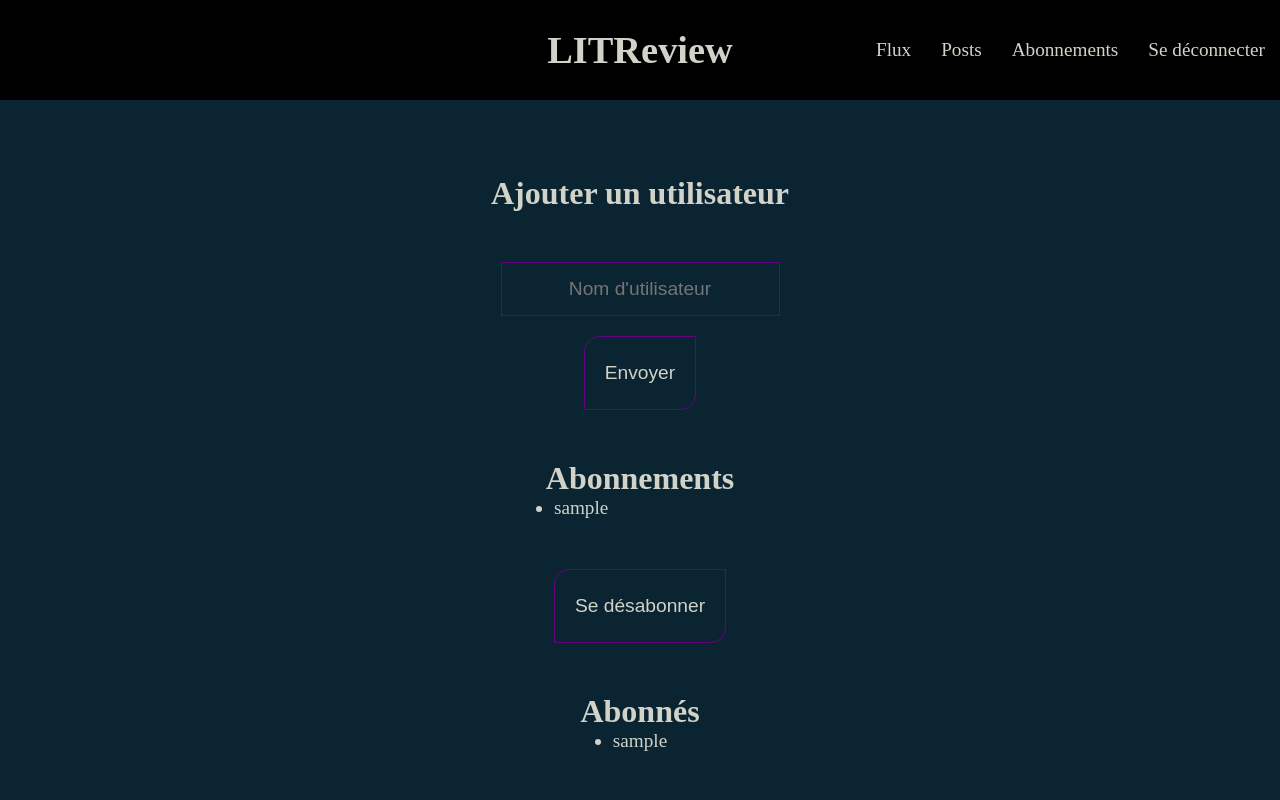
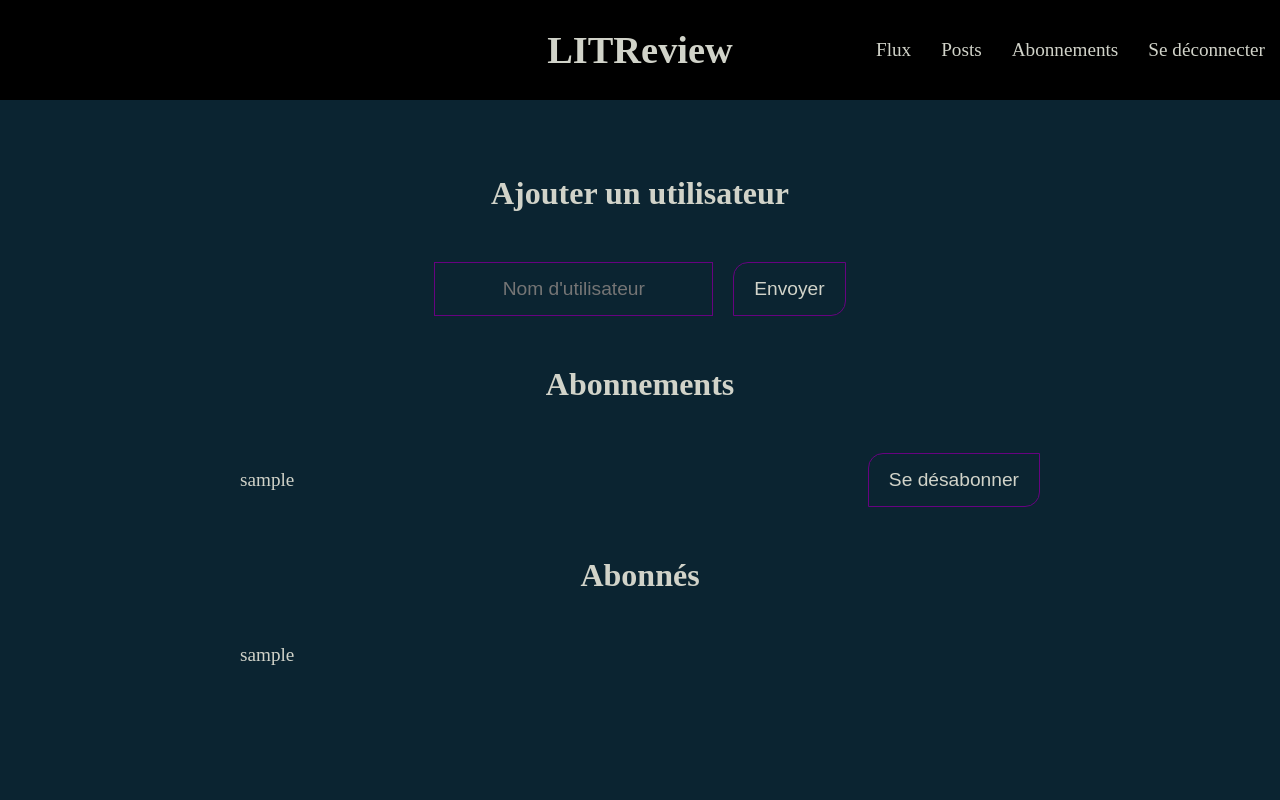
Before and after one commit to DaGuinci/litRevu, a Django app: page /subscribes/ in a window 1280 px wide. Run offline with Django 4.2, Linux system fonts and the light colour scheme; a user stored in the database is signed in; tables that the repository leaves empty hold one stand-in row (values such as "Sample post").

Commit message:
dev - subscribes css

```diff
--- a/review/templates/review/subscribes.html
+++ b/review/templates/review/subscribes.html
@@ -6,20 +6,29 @@
             {{ message }}
         </div>
     {% endfor %}
-    <form method="post" enctype='multipart/form-data' novalidate>
+    <form
+        method="post"
+        enctype='multipart/form-data'
+        novalidate
+        class="follow_form"
+    >
         {{ form.as_p }}
         {% csrf_token %}
         <button type="submit" >Envoyer</button>
     </form>
     {% if followed|length > 0 %}
+    <div class="subscribes_section">
         <h2>Abonnements</h2>
         <ul>
             {% for user in followed %}
             <li>
+                <form
+                method="post"
+                class="follow_form"
+                >
                     <p>
                         {{ user }}
                     </p>
-            <form method="post">
                     {% csrf_token %}
                     <input type="hidden" name="username" value="{{ user.username }}">
                     <button type="submit">
@@ -29,8 +38,10 @@
             </li>
             {% endfor %}
         </ul>
+    </div>
     {% endif %}
     {% if followers|length > 0 %}
+    <div class="subscribes_section">
         <h2>Abonnés</h2>
         <ul>
             {% for user in followers %}
@@ -41,5 +52,6 @@
             </li>
             {% endfor %}
         </ul>
+    </div>
     {% endif %}
 {% endblock content %}
--- a/review/views.py
+++ b/review/views.py
@@ -62,7 +62,8 @@ def home(request):
         )
     return render(request,
                   'review/home.html',
-                  {'posts': posts}
+                  {'posts': posts,
+                   'animation': True}
                   )
 
 # TODO ajouter argument id ticket pour si liaison ticket
--- a/static/styles/src/_admin.scss
+++ b/static/styles/src/_admin.scss
@@ -37,3 +37,11 @@ h2,
 h3{
     font-size: 2rem;
 }
+
+ul{
+    list-style: none;
+}
+
+.alert{
+    margin-top: 30px;
+}
--- a/static/styles/src/components/_forms.scss
+++ b/static/styles/src/components/_forms.scss
@@ -30,3 +30,11 @@ form{
         width: 100%;
     }
 }
+
+.follow_form{
+    flex-direction: row;
+
+    button{
+        padding: 15px 20px;
+    }
+}
--- a/static/styles/src/partials/_header.scss
+++ b/static/styles/src/partials/_header.scss
@@ -1,6 +1,4 @@
-.header{
-    background-color: $black;
-    height: 100px;
+.animated_header{
     animation: entrance 1s;
     @keyframes entrance {
         0% {
@@ -12,6 +10,11 @@
             opacity: 1;
         }
     }
+}
+
+.header{
+    background-color: $black;
+    height: 100px;
 
     a{
         display: flex;
@@ -64,7 +67,6 @@
             height: 100%;
             justify-content: flex-end;
             align-items: center;
-            list-style: none;
 
             li{
                 z-index: 100;
--- /dev/null
+++ b/static/styles/src/partials/_subscribes.scss
@@ -0,0 +1,25 @@
+.subscribes_section{
+    width: 100%;
+    display: flex;
+    flex-direction: column;
+    align-items: center;
+
+    form{
+        margin: 0;
+    }
+
+    ul{
+        width: 80%;
+        margin: 50px;
+
+        li{
+            width: 100%;
+            min-height: 54px;
+
+            form{
+                display: flex;
+                justify-content: space-between;
+            }
+        }
+    }
+}
--- a/static/styles/styles.css
+++ b/static/styles/styles.css
@@ -32,6 +32,14 @@ h4 {
 h2,
 h3 {
   font-size: 2rem;
+}
+
+ul {
+  list-style: none;
+}
+
+.alert {
+  margin-top: 30px;
 }
 
 .btn, form button {
@@ -144,6 +152,13 @@ form .subtitle {
   width: 100%;
 }
 
+.follow_form {
+  flex-direction: row;
+}
+.follow_form button {
+  padding: 15px 20px;
+}
+
 .content {
   display: flex;
   flex-direction: column;
@@ -153,9 +168,7 @@ form .subtitle {
   padding-top: 75px;
 }
 
-.header {
-  background-color: #000000;
-  height: 100px;
+.animated_header {
   animation: entrance 1s;
 }
 @keyframes entrance {
@@ -167,6 +180,11 @@ form .subtitle {
     translate: 0 0;
     opacity: 1;
   }
+}
+
+.header {
+  background-color: #000000;
+  height: 100px;
 }
 .header a {
   display: flex;
@@ -214,7 +232,6 @@ form .subtitle {
   height: 100%;
   justify-content: flex-end;
   align-items: center;
-  list-style: none;
 }
 .header__container ul li {
   z-index: 100;
@@ -269,4 +286,26 @@ form .subtitle {
   width: 50%;
 }
 
+.subscribes_section {
+  width: 100%;
+  display: flex;
+  flex-direction: column;
+  align-items: center;
+}
+.subscribes_section form {
+  margin: 0;
+}
+.subscribes_section ul {
+  width: 80%;
+  margin: 50px;
+}
+.subscribes_section ul li {
+  width: 100%;
+  min-height: 54px;
+}
+.subscribes_section ul li form {
+  display: flex;
+  justify-content: space-between;
+}
+
 /*# sourceMappingURL=styles.css.map */
--- a/static/styles/styles.scss
+++ b/static/styles/styles.scss
@@ -9,3 +9,4 @@
 @import 'src/partials/header';
 @import 'src/partials/home';
 @import 'src/partials/login';
+@import 'src/partials/subscribes';
```
Also changed, not shown: review/templates/review/base.html (+1 -28 lines), review/templates/review/partials/header.html (added, +30 -0 lines), 1 other file. Lines whose indentation alone changed are shown as unchanged.
